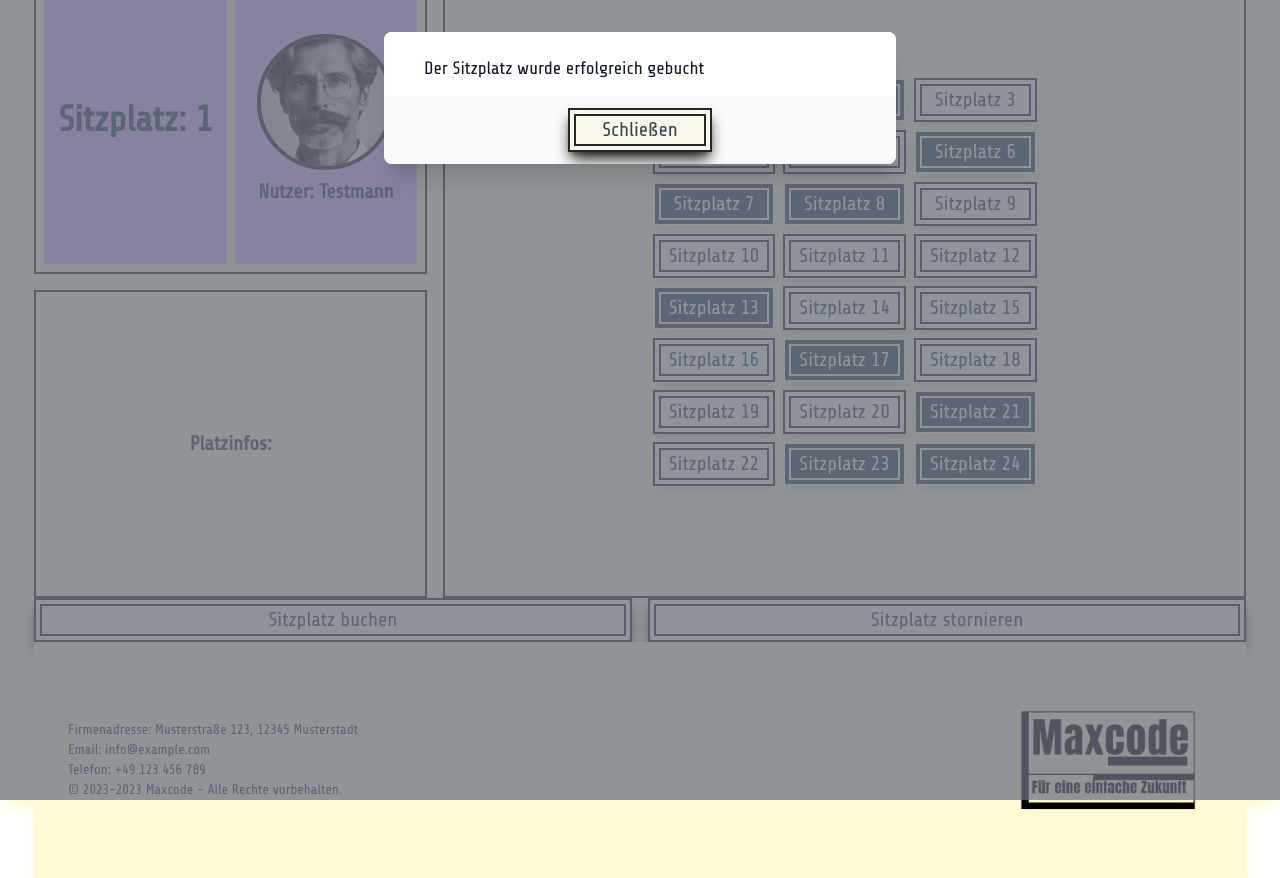
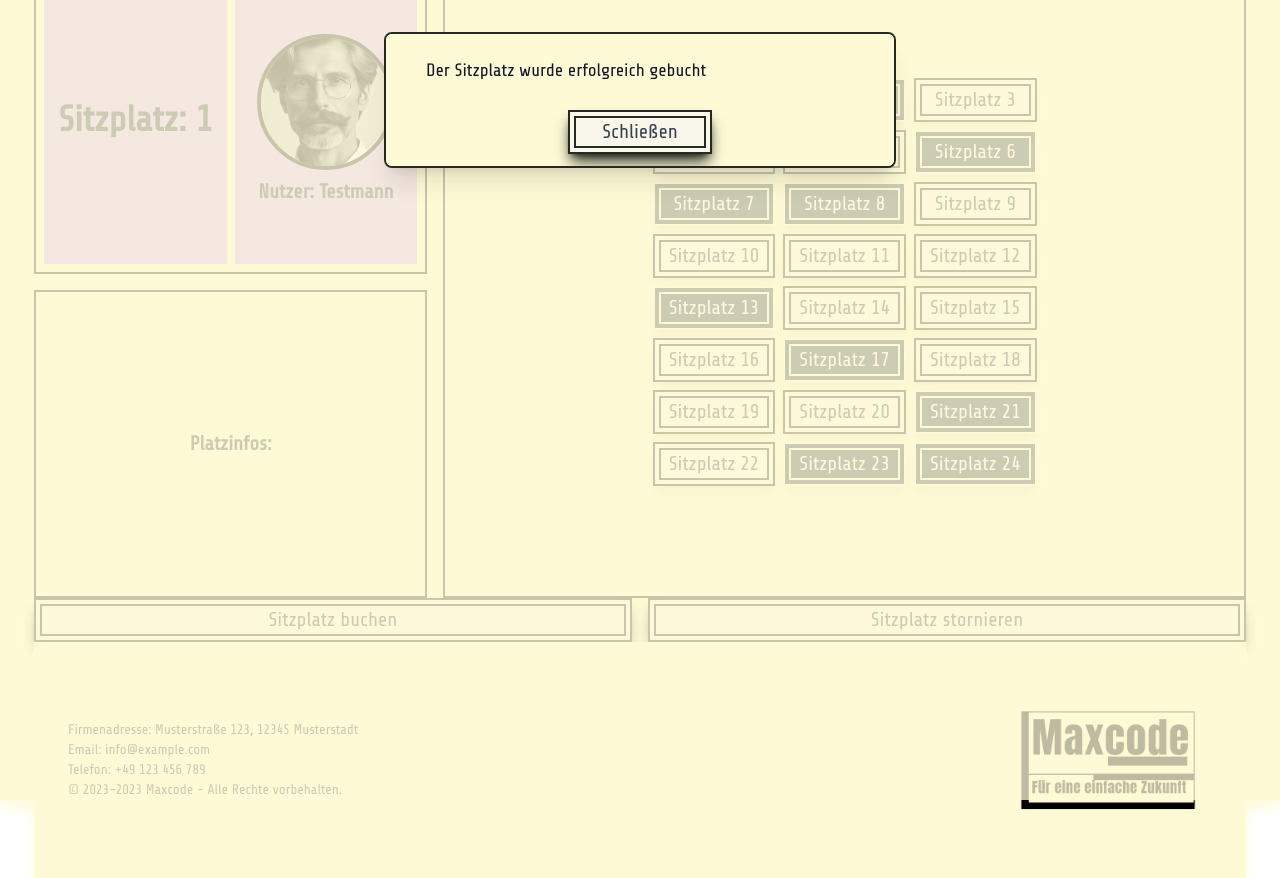
Before and after one commit to JackScheff420/sitzplatzbuchung, a React (Create React App) app: page / in a window 1280 px wide. Both pictures are taken after a click on the button "Sitzplatz buchen". Built offline with nearby package versions, Linux system fonts and the light colour scheme.

Commit message:
modal angepasst

```diff
--- a/src/App.js
+++ b/src/App.js
@@ -202,16 +202,16 @@ function App() {
           <div className="fixed inset-0 z-10 overflow-y-auto">
             <div className="flex items-end justify-center min-h-screen pt-4 px-4 pb-20 text-center sm:block sm:p-0">
               <div className="fixed inset-0 transition-opacity">
-                <div className="absolute inset-0 bg-gray-500 opacity-75"></div>
+                <div className="absolute inset-0 bg-primarytheme opacity-75"></div>
               </div>
 
-              <div className="inline-block align-bottom bg-white rounded-lg text-left overflow-hidden shadow-xl transform transition-all sm:my-8 sm:align-middle sm:max-w-lg sm:w-full">
-                <div className="bg-white px-4 pt-5 pb-4 sm:p-6 sm:pb-4">
+              <div className="inline-block align-bottom bg-white border-accenttheme border-2 rounded-lg text-left overflow-hidden shadow-xl transform transition-all sm:my-8 sm:align-middle sm:max-w-lg sm:w-full">
+                <div className="bg-primarytheme px-4 pt-5 pb-4 sm:p-6 sm:pb-4">
                   <div className="mt-3 text-center sm:mt-0 sm:ml-4 sm:text-left">
                     <h3 className="text-lg leading-6 font-medium text-gray-900">Der Sitzplatz wurde erfolgreich gebucht</h3>
                   </div>
                 </div>
-                <div className="bg-gray-50 px-4 py-3 sm:px-6 sm:flex items-center justify-center">
+                <div className="bg-primarytheme px-4 py-3 sm:px-6 sm:flex items-center justify-center">
                   <button
                     id='schließen'
                     className='border-accenttheme hover:border-primarytheme border-2 w-36 shadow-lg shadow-accenttheme bg-buttontheme hover:bg-secondarytheme hover:text-buttontheme'
```
